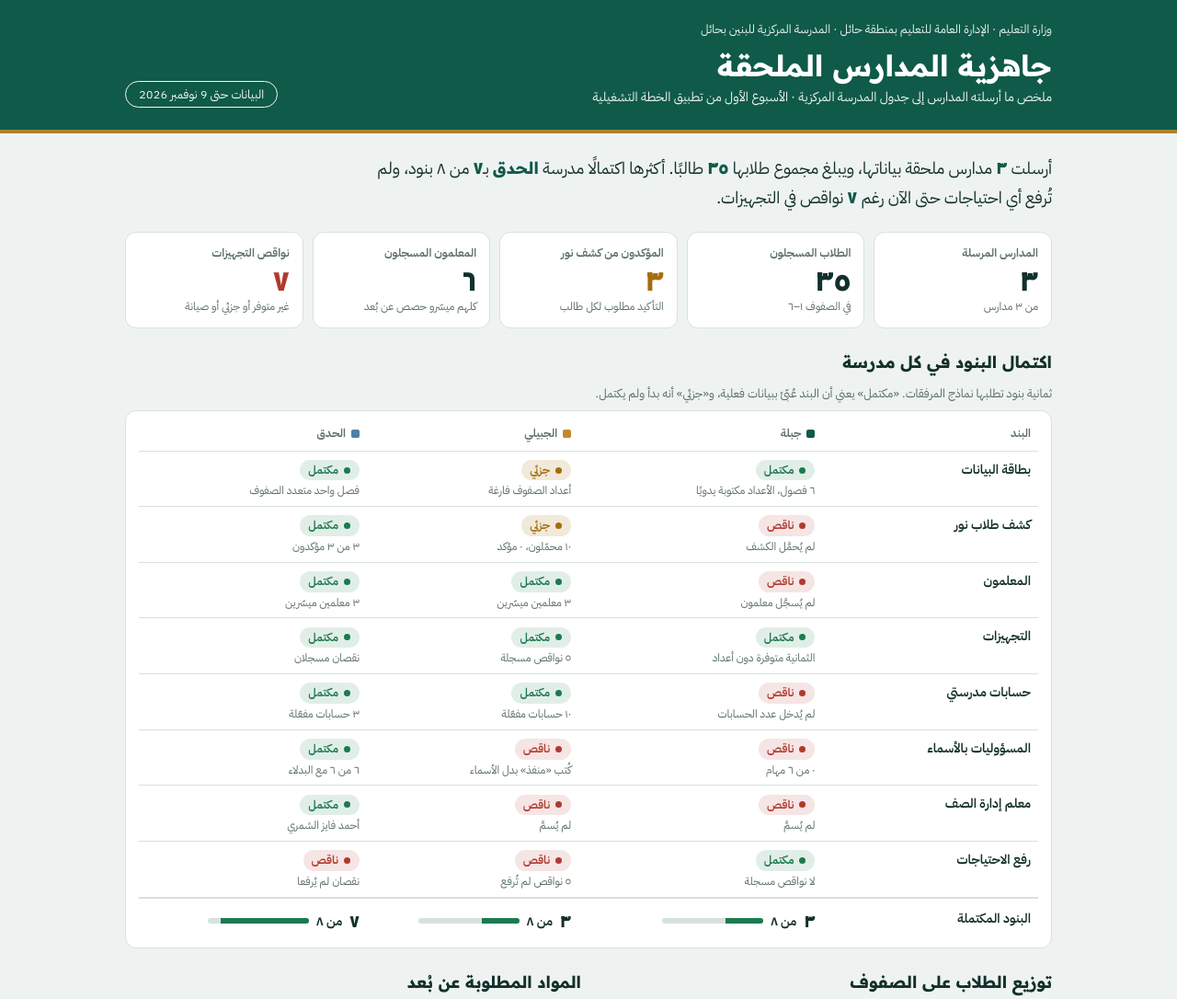
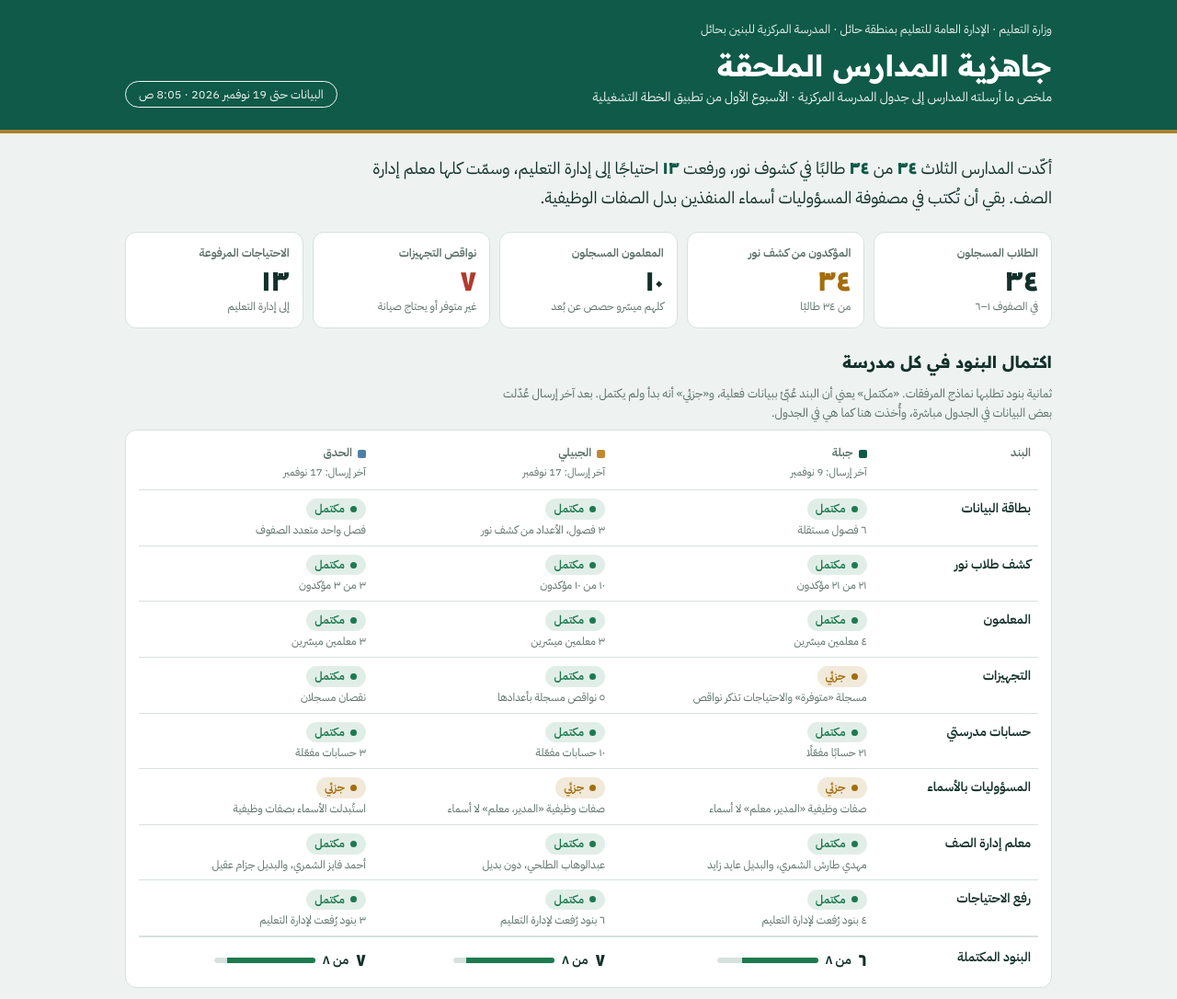
Before and after one commit to mh4822sc73908-bit/mh4822sc73908-bit.github.io, a plain HTML site: page markazia/markazia-readiness.html in a window 1280 px wide. Shown: the top 1086 px of the page at 92% size. Drawn offline with Linux system fonts and the light colour scheme.

Commit message:
Update markazia-readiness.html

```diff
--- a/markazia/markazia-readiness.html
+++ b/markazia/markazia-readiness.html
@@ -65,6 +65,7 @@ thead th i{display:inline-block;width:9px;height:9px;border-radius:2px;margin-in
 tbody th{font-weight:600;white-space:nowrap}
 tbody tr:last-child th,tbody tr:last-child td{border-bottom:0}
 tfoot th,tfoot td{border-top:2px solid var(--line);border-bottom:0;font-weight:600;padding-top:10px}
+thead th small{display:block;font-weight:400;font-size:11.5px;margin-top:2px}
 td small{display:block;color:var(--muted);font-size:12px;line-height:1.4;margin-top:3px}
 .chip{display:inline-flex;align-items:center;gap:6px;border-radius:999px;padding:1px 10px 1px 9px;font-size:12.5px;font-weight:600;white-space:nowrap}
 .chip::before{content:"";width:7px;height:7px;border-radius:50%;background:currentColor}
@@ -145,7 +146,7 @@ button:focus-visible{outline:3px solid var(--gold);outline-offset:2px}
       <h1>جاهزية المدارس الملحقة</h1>
       <p>ملخص ما أرسلته المدارس إلى جدول المدرسة المركزية · الأسبوع الأول من تطبيق الخطة التشغيلية</p>
     </div>
-    <span class="stamp">البيانات حتى 9 نوفمبر 2026</span>
+    <span class="stamp">البيانات حتى 19 نوفمبر 2026 · 8:05 ص</span>
   </div>
 </header>
 
@@ -156,7 +157,7 @@ button:focus-visible{outline:3px solid var(--gold);outline-offset:2px}
 
   <section class="sec">
     <h2>اكتمال البنود في كل مدرسة</h2>
-    <p class="note">ثمانية بنود تطلبها نماذج المرفقات. «مكتمل» يعني أن البند عُبّئ ببيانات فعلية، و«جزئي» أنه بدأ ولم يكتمل.</p>
+    <p class="note">ثمانية بنود تطلبها نماذج المرفقات. «مكتمل» يعني أن البند عُبّئ ببيانات فعلية، و«جزئي» أنه بدأ ولم يكتمل. بعد آخر إرسال عُدّلت بعض البيانات في الجدول مباشرة، وأُخذت هنا كما هي في الجدول.</p>
     <div class="card scroll"><table id="ready"></table></div>
   </section>
 
@@ -167,7 +168,7 @@ button:focus-visible{outline:3px solid var(--gold);outline-offset:2px}
         <div class="legend" id="legend"></div>
         <div class="chart" id="grades"></div>
       </div>
-      <p class="note">أعداد جبلة مكتوبة في بطاقة البيانات، وأعداد الجبيلي من كشف نور قبل تأكيده.</p>
+      <p class="note">الأعداد من كشوف نور بعد تأكيدها في المدارس الثلاث.</p>
     </section>
     <section class="sec">
       <h2>المواد المطلوبة عن بُعد</h2>
@@ -178,12 +179,12 @@ button:focus-visible{outline:3px solid var(--gold);outline-offset:2px}
 
   <section class="sec">
     <h2>حالة التجهيزات التقنية</h2>
-    <p class="note">البنود الثمانية الواردة في الدليل التشغيلي (ص9). الإنترنت سُجّل في بطاقات المدارس الثلاث «متوسطًا وينقطع أحيانًا».</p>
+    <p class="note">البنود الثمانية الواردة في الدليل التشغيلي (ص9). سجّلت الجبيلي الإنترنت «ضعيفًا» لتعطل شريحة موبايلي. جبلة سجّلت تجهيزاتها كلها «متوفرة»، ثم رفعت في الاحتياجات ضعف الإنترنت ونقص صندوق الشحن والماسح.</p>
     <div class="card scroll"><table id="equip"></table></div>
   </section>
 
   <section class="sec">
-    <h2>المطلوب لاستكمال الأسبوع الأول</h2>
+    <h2>المطلوب لاستكمال التوثيق</h2>
     <div class="acts" id="acts"></div>
   </section>
 
@@ -200,22 +201,22 @@ button:focus-visible{outline:3px solid var(--gold);outline-offset:2px}
 const SCHOOLS = ["جبلة","الجبيلي","الحدق"];
 const DATA = {
   schools: {
-    "جبلة":    {principal:"عبدالعزيز محمد الغالب", students:22, confirmed:0, teachers:0, gaps:0},
-    "الجبيلي": {principal:"سعد سالم",               students:10, confirmed:0, teachers:3, gaps:5},
-    "الحدق":   {principal:"ذعذاع شخير الفديد",       students:3,  confirmed:3, teachers:3, gaps:2}
+    "جبلة":    {principal:"عبدالعزيز محمد الغالب", last:"9 نوفمبر",  students:21, confirmed:21, teachers:4, gaps:0, needs:4},
+    "الجبيلي": {principal:"سعد سالم خلف الشمري",   last:"17 نوفمبر", students:10, confirmed:10, teachers:3, gaps:5, needs:6},
+    "الحدق":   {principal:"ذعذاع شخير الفديد",       last:"17 نوفمبر", students:3,  confirmed:3,  teachers:3, gaps:2, needs:3}
   },
   readiness: [
-    ["بطاقة البيانات",       [["مكتمل","٦ فصول، الأعداد مكتوبة يدويًا"],["جزئي","أعداد الصفوف فارغة"],["مكتمل","فصل واحد متعدد الصفوف"]]],
-    ["كشف طلاب نور",         [["ناقص","لم يُحمَّل الكشف"],["جزئي","١٠ محمّلون، ٠ مؤكد"],["مكتمل","٣ من ٣ مؤكدون"]]],
-    ["المعلمون",             [["ناقص","لم يُسجَّل معلمون"],["مكتمل","٣ معلمين ميسّرين"],["مكتمل","٣ معلمين ميسّرين"]]],
-    ["التجهيزات",            [["مكتمل","الثمانية متوفرة دون أعداد"],["مكتمل","٥ نواقص مسجلة"],["مكتمل","نقصان مسجلان"]]],
-    ["حسابات مدرستي",        [["ناقص","لم يُدخل عدد الحسابات"],["مكتمل","١٠ حسابات مفعّلة"],["مكتمل","٣ حسابات مفعّلة"]]],
-    ["المسؤوليات بالأسماء",  [["ناقص","٠ من ٦ مهام"],["ناقص","كُتب «منفذ» بدل الأسماء"],["مكتمل","٦ من ٦ مع البدلاء"]]],
-    ["معلم إدارة الصف",      [["ناقص","لم يُسمَّ"],["ناقص","لم يُسمَّ"],["مكتمل","أحمد فايز الشمري"]]],
-    ["رفع الاحتياجات",       [["مكتمل","لا نواقص مسجلة"],["ناقص","٥ نواقص لم تُرفع"],["ناقص","نقصان لم يُرفعا"]]]
+    ["بطاقة البيانات",       [["مكتمل","٦ فصول مستقلة"],["مكتمل","٣ فصول، الأعداد من كشف نور"],["مكتمل","فصل واحد متعدد الصفوف"]]],
+    ["كشف طلاب نور",         [["مكتمل","٢١ من ٢١ مؤكدون"],["مكتمل","١٠ من ١٠ مؤكدون"],["مكتمل","٣ من ٣ مؤكدون"]]],
+    ["المعلمون",             [["مكتمل","٤ معلمين ميسّرين"],["مكتمل","٣ معلمين ميسّرين"],["مكتمل","٣ معلمين ميسّرين"]]],
+    ["التجهيزات",            [["جزئي","مسجلة «متوفرة» والاحتياجات تذكر نواقص"],["مكتمل","٥ نواقص مسجلة بأعدادها"],["مكتمل","نقصان مسجلان"]]],
+    ["حسابات مدرستي",        [["مكتمل","٢١ حسابًا مفعّلًا"],["مكتمل","١٠ حسابات مفعّلة"],["مكتمل","٣ حسابات مفعّلة"]]],
+    ["المسؤوليات بالأسماء",  [["جزئي","صفات وظيفية «المدير، معلم» لا أسماء"],["جزئي","صفات وظيفية «المدير، معلم» لا أسماء"],["جزئي","استُبدلت الأسماء بصفات وظيفية"]]],
+    ["معلم إدارة الصف",      [["مكتمل","مهدي طارش الشمري، والبديل عايد زايد"],["مكتمل","عبدالوهاب الطلحي، دون بديل"],["مكتمل","أحمد فايز الشمري، والبديل جزام عقيل"]]],
+    ["رفع الاحتياجات",       [["مكتمل","٤ بنود رُفعت لإدارة التعليم"],["مكتمل","٦ بنود رُفعت لإدارة التعليم"],["مكتمل","٣ بنود رُفعت لإدارة التعليم"]]]
   ],
   grades: [ // الأول..السادس لكل مدرسة
-    ["الأول",[3,2,0]],["الثاني",[3,0,0]],["الثالث",[2,3,0]],["الرابع",[5,3,0]],["الخامس",[5,1,1]],["السادس",[4,1,2]]
+    ["الأول",[3,2,0]],["الثاني",[3,0,0]],["الثالث",[2,3,0]],["الرابع",[5,3,0]],["الخامس",[4,1,1]],["السادس",[4,1,2]]
   ],
   subjects: [
     ["التربية الإسلامية",[1,1,1]],["الدراسات الاجتماعية",[1,1,1]],["المهارات الرقمية",[1,1,1]],
@@ -223,7 +224,7 @@ const DATA = {
   ],
   equipment: [
     ["جهاز العرض",["متوفر","متوفر","متوفر"]],
-    ["الإنترنت",["متوفر","متوفر جزئيًا","متوفر"]],
+    ["الإنترنت",["متوفر","غير متوفر","متوفر"]],
     ["حاسوب لكل طالب",["متوفر","متوفر","متوفر"]],
     ["سماعة بلاقط لكل طالب",["متوفر","غير متوفر","متوفر"]],
     ["صندوق حفظ الأجهزة وشحنها",["متوفر","غير متوفر","غير متوفر"]],
@@ -232,10 +233,10 @@ const DATA = {
     ["السبورة البيضاء",["متوفر","متوفر","متوفر"]]
   ],
   actions: {
-    "مدرسة جبلة":["تحميل كشف نور وتأكيد الطلاب ونقل الأعداد إلى البطاقة","تسجيل المعلمين وتحديد ميسّري الحصص عن بُعد","تسمية المنفذين في المصفوفة، وأولهم معلم إدارة الصف","إدخال عدد حسابات مدرستي المفعّلة"],
-    "مدرسة الجبيلي":["تأكيد الطلاب العشرة ونقل الأعداد إلى البطاقة","كتابة أسماء المعلمين بدل «منفذ» في المصفوفة","رفع النواقص الخمسة: شريحة STC، السماعات، صندوق الشحن، صيانة الطابعة والماسح"],
-    "مدرسة الحدق":["رفع نقصَي صندوق الشحن والماسح الضوئي في الاحتياجات"],
-    "المدرسة المركزية":["تسمية منسق اتصال وبديل لكل مدرسة","معالجة ضعف الإنترنت المشترك في المدارس الثلاث","استكمال خطة المتابعة بالمسؤول والحالة قبل مراجعة ١٨ نوفمبر"]
+    "مدرسة جبلة":["مطابقة ورقة التجهيزات مع الاحتياجات: الصندوق والماسح مسجلان «متوفرين» ومرفوعان نواقص","كتابة أسماء المنفذين بدل الصفات الوظيفية في المصفوفة"],
+    "مدرسة الجبيلي":["كتابة أسماء المنفذين بدل الصفات الوظيفية في المصفوفة","تسمية بديل لمعلم إدارة الصف","مراجعة النصاب المسجل (٣٠ حصة لكل معلم)"],
+    "مدرسة الحدق":["إعادة أسماء المنفذين في المصفوفة، فقد كانت مسجلة ثم استُبدلت بصفات وظيفية"],
+    "المدرسة المركزية":["تحديد الإجراء والمسؤول لـ١٣ احتياجًا ورفعها لإدارة التعليم","معالجة الإنترنت في الجبيلي أولًا، فالاتصال لا يعمل عندها","اعتماد التعديل من صفحة النماذج بدل الجدول، ليبقى في سجل الإرسال"]
   }
 };
 
@@ -249,36 +250,36 @@ const chip = (s) => el("span", "chip " + (CLS[s] || "warn"), s);
 
 const S = DATA.schools, vals = SCHOOLS.map((s) => S[s]);
 const sum = (f) => vals.reduce((a, v) => a + f(v), 0);
-const totals = {students: sum((v) => v.students), confirmed: sum((v) => v.confirmed), teachers: sum((v) => v.teachers), gaps: sum((v) => v.gaps)};
+const totals = {students: sum((v) => v.students), confirmed: sum((v) => v.confirmed), teachers: sum((v) => v.teachers), gaps: sum((v) => v.gaps), needs: sum((v) => v.needs)};
 const score = SCHOOLS.map((s, i) => ({s, n: DATA.readiness.filter((r) => r[1][i][0] === "مكتمل").length})).sort((a, b) => b.n - a.n);
 
 // takeaway
 (() => {
   const p = $("lead"), b = (t) => el("b", null, t);
-  p.append("أرسلت ", b(AR(SCHOOLS.length)), " مدارس ملحقة بياناتها، ويبلغ مجموع طلابها ", b(AR(totals.students)),
-    " طالبًا. أكثرها اكتمالًا مدرسة ", b(score[0].s), " بـ", b(AR(score[0].n)), " من ", AR(DATA.readiness.length),
-    " بنود، ولم تُرفع أي احتياجات حتى الآن رغم ", b(AR(totals.gaps)), " نواقص في التجهيزات.");
+  p.append("أكّدت المدارس الثلاث ", b(AR(totals.confirmed)), " من ", b(AR(totals.students)), " طالبًا في كشوف نور، ورفعت ",
+    b(AR(totals.needs)), " احتياجًا إلى إدارة التعليم، وسمّت كلها معلم إدارة الصف. بقي أن تُكتب في مصفوفة المسؤوليات أسماء المنفذين بدل الصفات الوظيفية.");
 })();
 
 // KPIs
 [
-  ["المدارس المرسلة", AR(SCHOOLS.length), "من ٣ مدارس", ""],
   ["الطلاب المسجلون", AR(totals.students), "في الصفوف ١–٦", ""],
-  ["المؤكدون من كشف نور", AR(totals.confirmed), "التأكيد مطلوب لكل طالب", "warn"],
+  ["المؤكدون من كشف نور", AR(totals.confirmed), "من " + AR(totals.students) + " طالبًا", "warn"],
   ["المعلمون المسجلون", AR(totals.teachers), "كلهم ميسّرو حصص عن بُعد", ""],
-  ["نواقص التجهيزات", AR(totals.gaps), "غير متوفر أو جزئي أو صيانة", "bad"]
+  ["نواقص التجهيزات", AR(totals.gaps), "غير متوفر أو يحتاج صيانة", "bad"],
+  ["الاحتياجات المرفوعة", AR(totals.needs), "إلى إدارة التعليم", ""]
 ].forEach(([l, n, h, c]) => { const k = el("div", "k " + c); k.append(el("span", "l", l), el("span", "n", n), el("span", "h", h)); $("kpis").appendChild(k); });
 
 // school header row with swatches
-const headRow = (first) => {
+const headRow = (first, dated) => {
   const tr = el("tr"); tr.appendChild(el("th", null, first));
-  SCHOOLS.forEach((s, i) => { const th = el("th"); const sw = el("i"); sw.style.background = COLORS[i]; th.append(sw, s); tr.appendChild(th); });
+  SCHOOLS.forEach((s, i) => { const th = el("th"); const sw = el("i"); sw.style.background = COLORS[i]; th.append(sw, s);
+    if (dated) th.appendChild(el("small", null, "آخر إرسال: " + S[s].last)); tr.appendChild(th); });
   const th = el("thead"); th.appendChild(tr); return th;
 };
 
 // readiness
 (() => {
-  const t = $("ready"); t.appendChild(headRow("البند"));
+  const t = $("ready"); t.appendChild(headRow("البند", true));
   const tb = el("tbody");
   DATA.readiness.forEach(([item, cells]) => {
     const tr = el("tr"); tr.appendChild(el("th", null, item));
```
